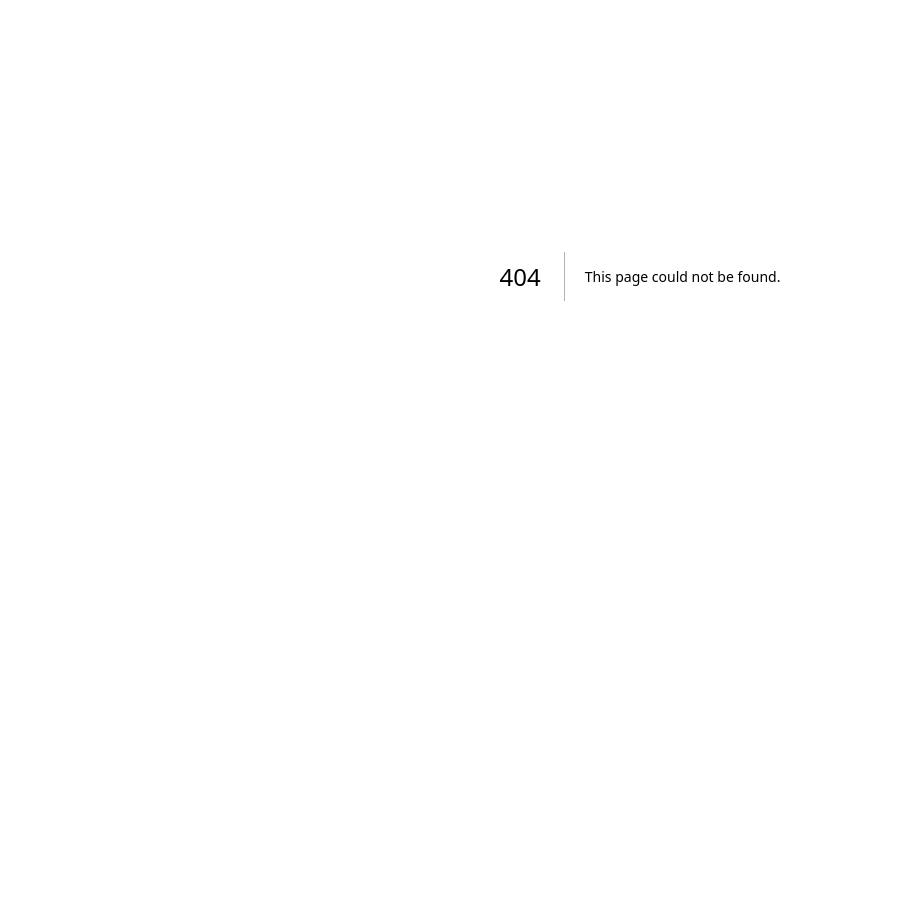
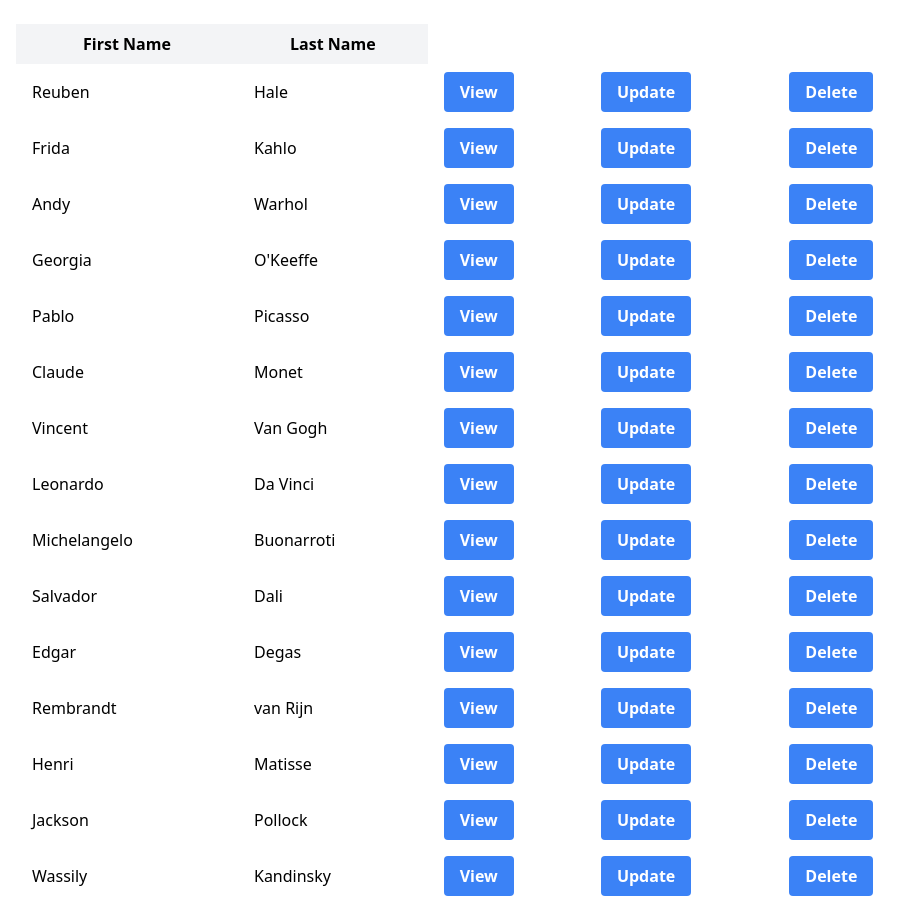
Before and after one commit to WebWarriors-UNF-CIS/rhams-old, a Next.js app: page /artists/manage in a window 1280 px wide. Before the commit this address had no page. Shown: the part 180-1090 px from the top of the page, without its empty margins (0-906 px from the left). Before the commit the page ends 856 px from the top, so only its background shows below. Built offline with nearby package versions, Linux system fonts and the light colour scheme.

Commit message:
manage and artistview folders
added manage and artistview folders and pages

```diff
--- /dev/null
+++ b/src/app/artists/artistview/page.tsx
@@ -0,0 +1,19 @@
+import Link from 'next/link';
+import { useState } from "react"
+import { useRouter } from 'next/navigation';
+import { remult } from "remult"
+import '../../globals.css'
+import { Artist } from '../../shared/artist';
+import React from 'react';
+
+
+
+function ArtistTable() {
+  return (
+    <div className="p-4">
+    <h1 className="text-3xl font-bold">Page where an artist&rsquo;s profile shows</h1>
+    </div>
+  );
+}
+
+export default ArtistTable;
--- /dev/null
+++ b/src/app/artists/manage/page.tsx
@@ -0,0 +1,77 @@
+import Link from 'next/link';
+import { useState } from "react"
+import { useRouter } from 'next/navigation';
+import { remult } from "remult"
+import '../../globals.css'
+import { Artist } from '../../shared/artist';
+import React from 'react';
+
+const artists = [
+  { id: 1, firstName: 'Reuben', lastName: 'Hale' },
+  { id: 2, firstName: 'Frida', lastName: 'Kahlo' },
+  { id: 3, firstName: 'Andy', lastName: 'Warhol' },
+  { id: 4, firstName: 'Georgia', lastName: 'O\'Keeffe' },
+  { id: 5, firstName: 'Pablo', lastName: 'Picasso' },
+  { id: 6, firstName: 'Claude', lastName: 'Monet' },
+  { id: 7, firstName: 'Vincent', lastName: 'Van Gogh' },
+  { id: 8, firstName: 'Leonardo', lastName: 'Da Vinci' },
+  { id: 9, firstName: 'Michelangelo', lastName: 'Buonarroti' },
+  { id: 10, firstName: 'Salvador', lastName: 'Dali' },
+  { id: 11, firstName: 'Edgar', lastName: 'Degas' },
+  { id: 12, firstName: 'Rembrandt', lastName: 'van Rijn' },
+  { id: 13, firstName: 'Henri', lastName: 'Matisse' },
+  { id: 14, firstName: 'Jackson', lastName: 'Pollock' },
+  { id: 15, firstName: 'Wassily', lastName: 'Kandinsky' },
+  { id: 16, firstName: 'Paul', lastName: 'Cezanne' },
+  { id: 17, firstName: 'Edvard', lastName: 'Munch' },
+  { id: 18, firstName: 'Gustav', lastName: 'Klimt' },
+  { id: 19, firstName: 'Marc', lastName: 'Chagall' },
+  { id: 20, firstName: 'Auguste', lastName: 'Rodin' },
+  { id: 21, firstName: 'Paul', lastName: 'Klee' },
+  { id: 22, firstName: 'Rene', lastName: 'Magritte' },
+  { id: 23, firstName: 'Georges', lastName: 'Seurat' },
+  { id: 24, firstName: 'Gustave', lastName: 'Courbet' },
+  { id: 25, firstName: 'Roy', lastName: 'Lichtenstein' },
+  { id: 26, firstName: 'Henri', lastName: 'Rousseau' },
+  { id: 27, firstName: 'Pierre-Auguste', lastName: 'Renoir' },
+  { id: 28, firstName: 'Georges', lastName: 'Braque' },
+  { id: 29, firstName: 'Paul', lastName: 'Gauguin' },
+  { id: 30, firstName: 'Camille', lastName: 'Pissarro' },
+  { id: 31, firstName: 'Amedeo', lastName: 'Modigliani' },
+];
+
+function ArtistTable() {
+  return (
+    <div className="p-4">
+      <div className="flex justify-center items-center">
+      <h1 className="text-3xl font-bold p-12">Manage Artists</h1>
+      </div>
+      <table className="w-3/4">
+        <thead>
+          <tr className="bg-gray-100">
+            <th className="px-4 py-2">First Name</th>
+            <th className="px-4 py-2">Last Name</th>
+          </tr>
+        </thead>
+        <tbody>
+          {artists.map((artist) => (
+            <tr key={artist.id}>
+              <td className="px-4 py-2">{artist.firstName}</td>
+              <td className="px-4 py-2">{artist.lastName}</td>
+              <td className='px-4 py-2'><a href="https://www.amazon.com">
+                <button className="bg-blue-500 hover:bg-blue-700 text-white font-bold py-2 px-4 rounded">View</button>
+                </a></td>
+                <td className='px-4 py-2'><a href="https://www.amazon.com">
+                <button className="bg-blue-500 hover:bg-blue-700 text-white font-bold py-2 px-4 rounded">Update</button>
+                </a></td><td className='px-4 py-2'><a href="https://www.amazon.com">
+                <button className="bg-blue-500 hover:bg-blue-700 text-white font-bold py-2 px-4 rounded">Delete</button>
+                </a></td>
+            </tr>
+          ))}
+        </tbody>
+      </table>
+    </div>
+  );
+}
+
+export default ArtistTable;
--- a/src/app/artists/page.tsx
+++ /dev/null
@@ -1,9 +0,0 @@
-import Link from 'next/link';
-
-export default function ArtistsView() {
-  return (
-    <div>
-      <h1 className="">Manage Artists</h1>
-    </div>
-  );
-}
--- a/src/app/components/navbar.tsx
+++ b/src/app/components/navbar.tsx
@@ -7,7 +7,7 @@ export default function Nav() {
             <Link className="px-5" href="/art">
                 <span>Art</span>
             </Link>
-            <Link className="px-5" href="/artists">
+            <Link className="px-5" href="/artists/manage">
                 <span>Artists</span>
             </Link>
             <Link className="px-5" href="/exhibitions">
```
